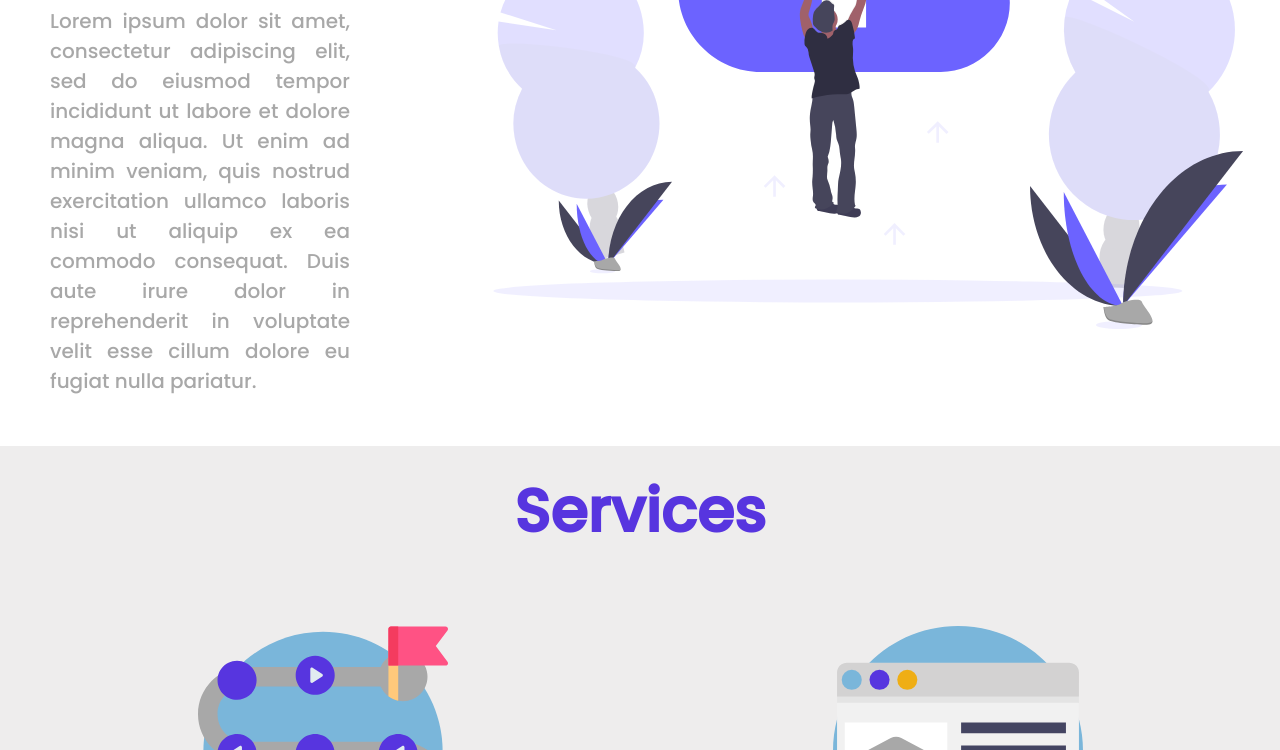
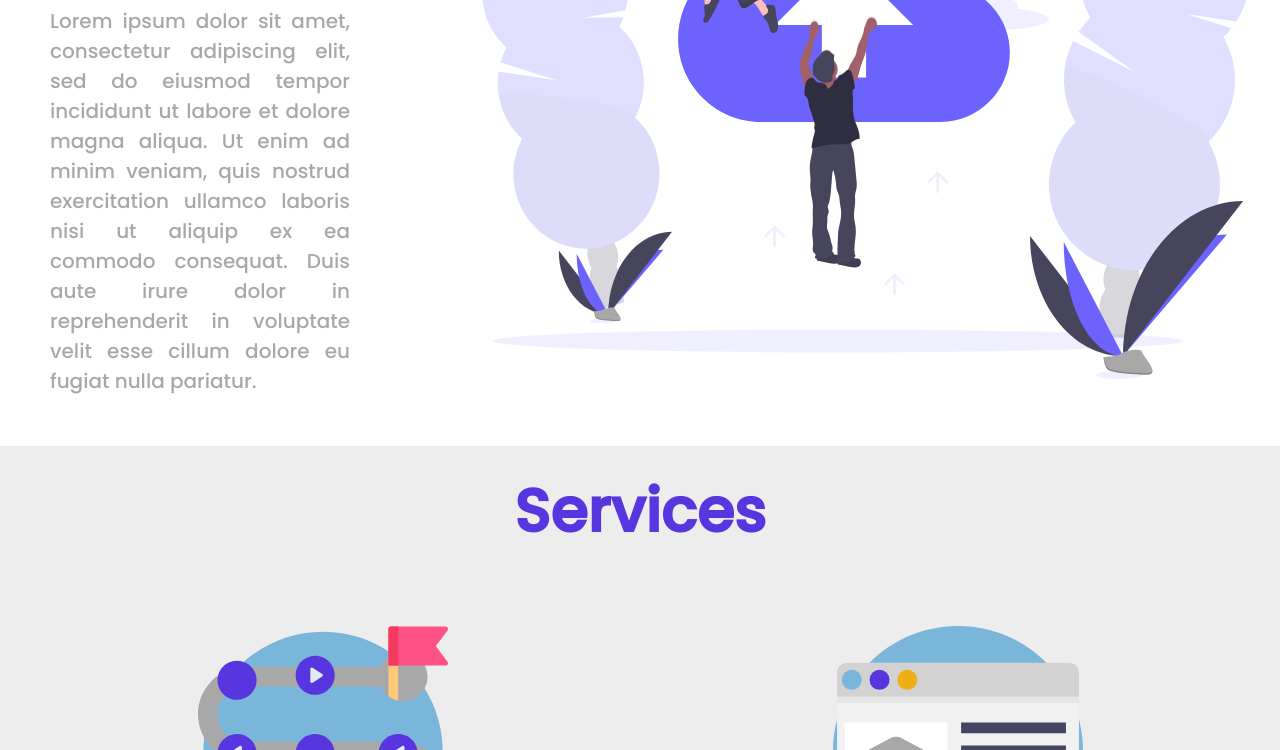
Before and after one commit to ecodonohoe/going-places, a plain HTML site: page index.html in a window 1280 px wide. Shown: the part 350-1100 px from the top of the page. Drawn offline with Linux system fonts and the light colour scheme.

Commit message:
additional media queries added

```diff
--- a/index.html
+++ b/index.html
@@ -75,12 +75,24 @@
                 margin-left: 40px;
                 margin-top: 0;
             }
-            @media screen and (max-width: 769px){
+            @media screen and (max-width: 1024px){
                 h1{
                     font-size: 60px;
                     text-align: center;
                     margin-left: 0;
                     margin-top: 0;
+                }
+            }
+            @media screen and (max-width: 375px){
+                h1{
+                    font-size: 50px;
+
+                }
+            }
+            @media screen and (max-width: 320px){
+                h1{
+                    font-size: 45px;
+
                 }
             }
 
@@ -107,7 +119,7 @@
                 margin-left: 50px;
             }
 
-            @media screen and (max-width: 769px){
+            @media screen and (max-width: 1024px){
                 h4{
                     text-align: center;
                     margin-left: 0;
@@ -130,7 +142,7 @@
                 text-align: justify;
             }
 
-            @media screen and (max-width: 769px){
+            @media screen and (max-width: 1024px){
                 p{
 
                     margin: 0 auto;
@@ -182,19 +194,10 @@
 
             }
 
-            @media screen and (min-width:769px){
+            @media screen and (min-width:1025px){
                 #bg{
                     position: absolute;
                     top:200px;
-                    right:30px;
-                    width:50%;
-                    margin-bottom: 0;
-                }
-            }
-            @media screen and (min-width:1024px){
-                #bg{
-                    position: absolute;
-                    top:150px;
                     right:30px;
                     width:60%;
                 }
```
